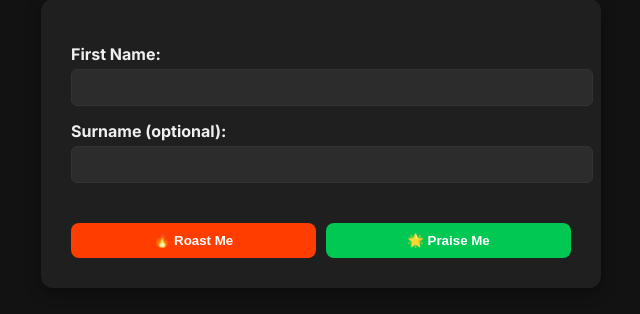
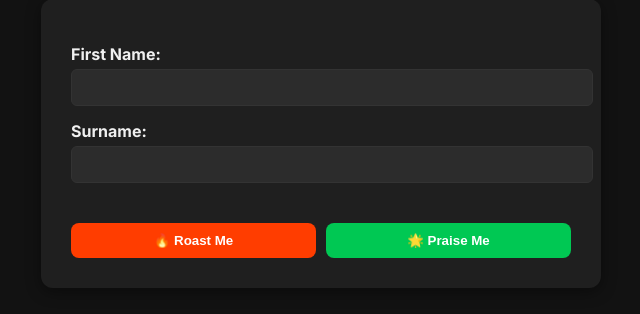
Before and after one commit to gslaxton/roast-my-baby-name, a Flask app: page / in a window 1280 px wide. Shown: the part 175-489 px from the top of the page, without its empty margins (319-959 px from the left). Run offline with Flask 3, Linux system fonts and the light colour scheme.

Commit message:
Update index.html
Added required for surname

```diff
--- a/templates/index.html
+++ b/templates/index.html
@@ -70,8 +70,8 @@
       <label for="first_name">First Name:</label>
       <input type="text" id="first_name" name="first_name" required>
 
-      <label for="surname">Surname (optional):</label>
-      <input type="text" id="surname" name="surname">
+      <label for="surname">Surname:</label>
+      <input type="text" id="surname" name="surname" required>
 
       <div style="display: flex; gap: 10px; margin-top: 20px;">
         <button type="submit" name="action" value="roast" style="flex: 1;">🔥 Roast Me</button>
```
